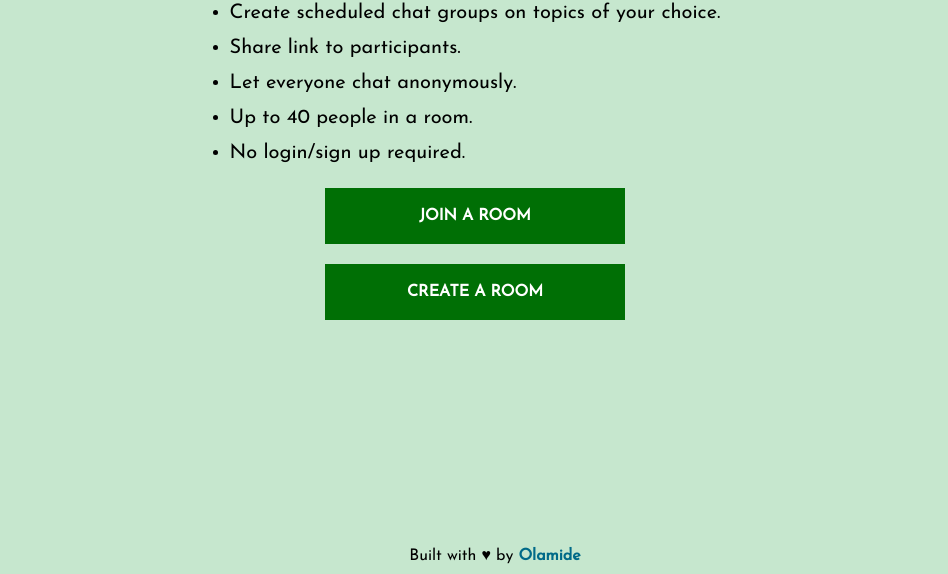
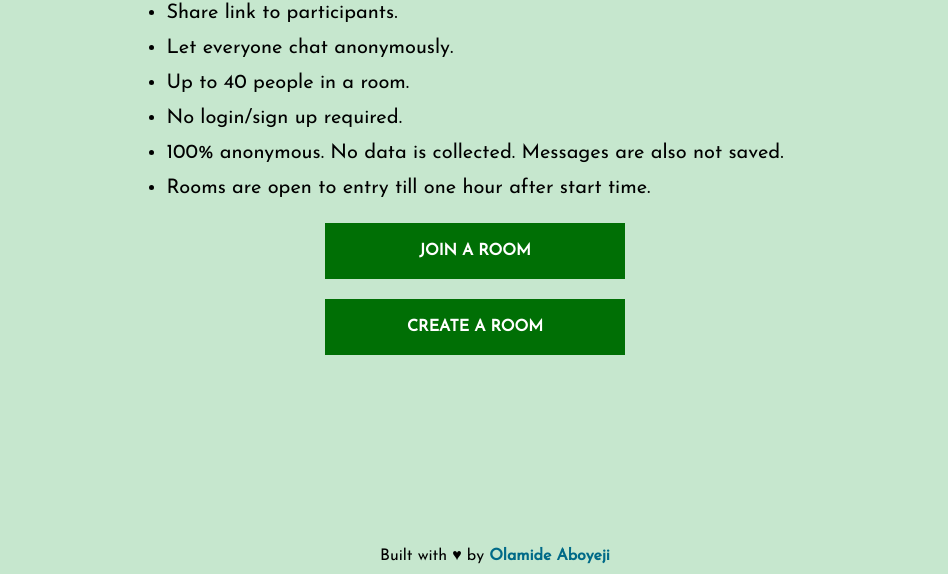
Before and after one commit to aolamide/anon-chat-app, a website: page public/index.html in a window 1280 px wide. Shown: the part 226-800 px from the top of the page, without its empty margins (165-1113 px from the left). Drawn offline with Linux system fonts and the light colour scheme.

Commit message:
update : add more details about app

```diff
--- a/public/index.html
+++ b/public/index.html
@@ -68,10 +68,12 @@
         <li>Let everyone chat anonymously.</li>
         <li>Up to 40 people in a room.</li>
         <li>No login/sign up required.</li>
+        <li>100% anonymous. No data is collected. Messages are also not saved.</li>
+        <li>Rooms are open to entry till one hour after start time.</li>
       </ul>
       <a href="/join"class='homeBtn'>JOIN A ROOM</a>
       <a href="/create"class='homeBtn'>CREATE A ROOM</a>
 		</div>
-		<p class='creator'>Built with &hearts; by <a target='_blank' rel="noreferrer noopener" href="https://twitter.com/olamideaboyeji">Olamide</a></p>
+		<p class='creator'>Built with &hearts; by <a target='_blank' rel="noreferrer noopener" href="https://twitter.com/olamideaboyeji">Olamide Aboyeji</a></p>
 	</body>
 </html>
```
